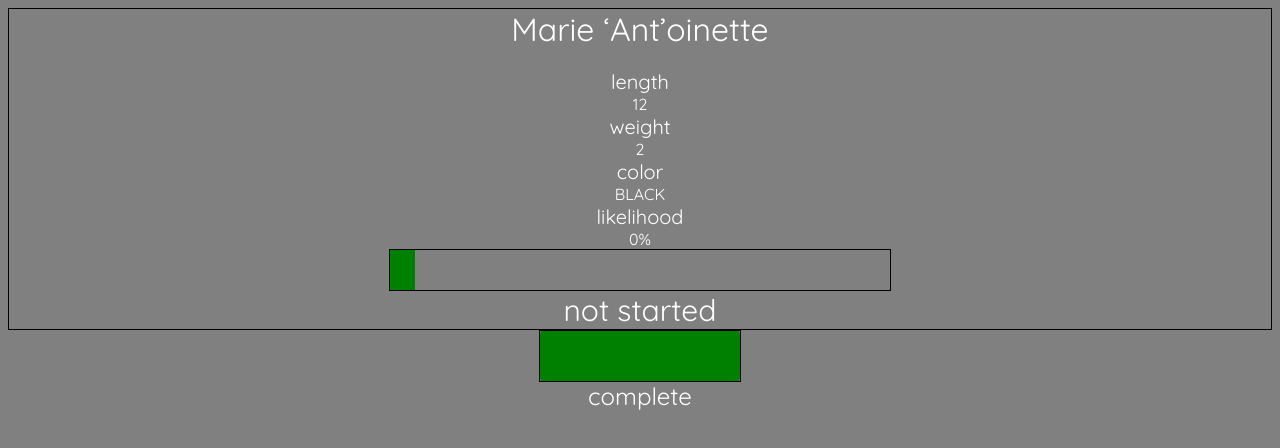
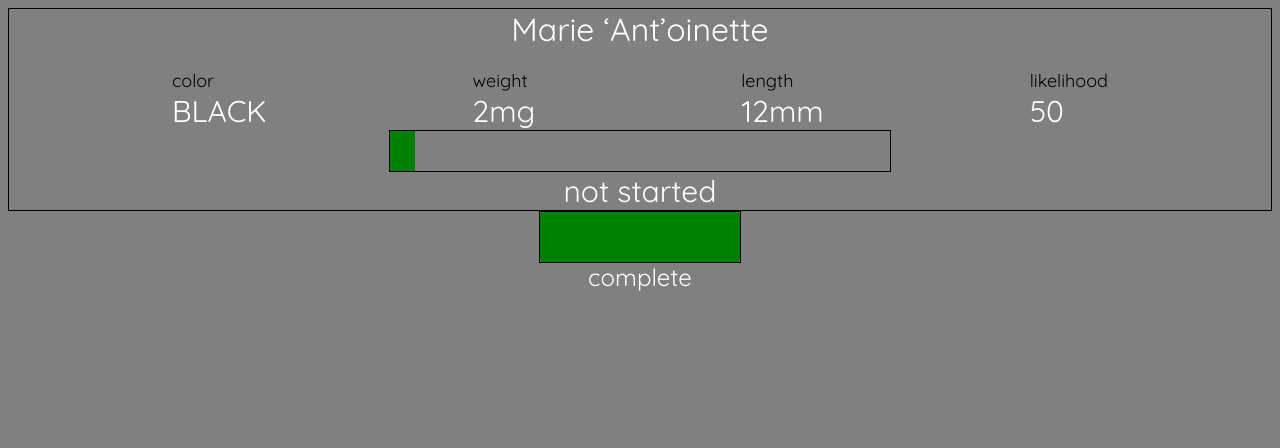
Before and after one commit to cmalhi/extremeantracing, a React (Create React App) app: page / in a window 1280 px wide. Shown: the top 448 px of the page. Built offline with nearby package versions, Linux system fonts and the light colour scheme; a web font is replaced by a local one.

Commit message:
separated stats from card

```diff
--- a/src/components/ant-card/card/card.js
+++ b/src/components/ant-card/card/card.js
@@ -1,5 +1,6 @@
 import React from 'react';
 import './card.css';
+import Stats from '../stats/stats';
 import ProgressBar from '../../bar/progress-bar/progress-bar';
 
 const Card = (props) => {
@@ -7,17 +8,8 @@ const Card = (props) => {
   	<div className="card-container">
       <div className="name">{props.name}</div>
       <br />
-      <div>
-	      <div className="title">length</div>
-	      <div className="entry">{props.length}</div>
-	      <div className="title">weight</div>
-	      <div className="entry">{props.weight}</div>
-	      <div className="title">color</div>
-	      <div className="entry">{props.color}</div>
-	      <div className="title">likelihood</div>
-	      <div className="entry">0%</div>
-	    </div>
-	    <ProgressBar />
+      <Stats name={props.name} weight={props.weight} length={props.length} color={props.color} likelihood={50}/>
+	  <ProgressBar />
      </div>
   );
 }
--- a/src/components/ant-card/stats/stats.css
+++ b/src/components/ant-card/stats/stats.css
@@ -0,0 +1,17 @@
+.stats-container {
+  display: flex;
+  justify-content: space-around;
+  padding-left: 60px;
+  padding-right: 60px;
+}
+
+.title {
+  text-align: left;
+  font-size: 18px;
+  color: black;
+}
+
+.entry {
+  text-align: left;
+  font-size: 30px;
+}
--- a/src/components/ant-card/stats/stats.js
+++ b/src/components/ant-card/stats/stats.js
@@ -0,0 +1,27 @@
+import React from 'react';
+import './stats.css';
+
+const Stats = (props) => {
+  return (
+    <div className="stats-container">
+      <div>
+        <div className="title">color</div>
+        <div className="entry">{props.color}</div>
+      </div>
+      <div>
+        <div className="title">weight</div>
+        <div className="entry">{props.weight}mg</div>
+      </div>
+      <div>
+        <div className="title">length</div>
+        <div className="entry">{props.length}mm</div>
+      </div>
+      <div>
+        <div className="title">likelihood</div>
+        <div className="entry">{props.likelihood}</div>
+      </div>
+    </div>
+  );
+}
+
+export default Stats;
```
